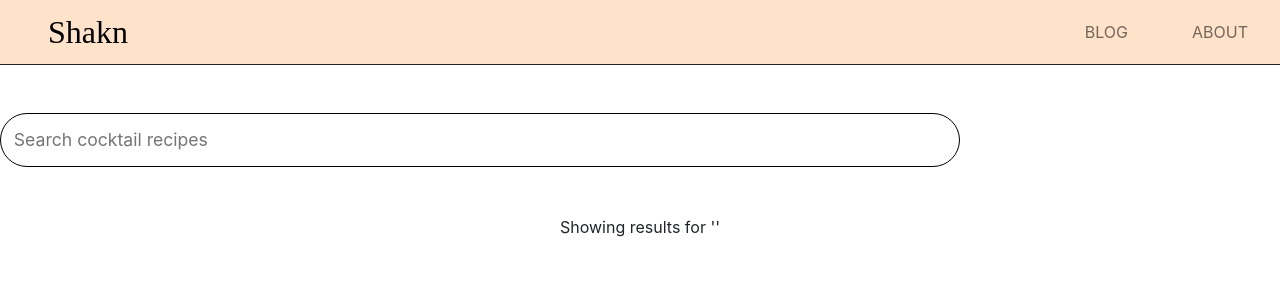
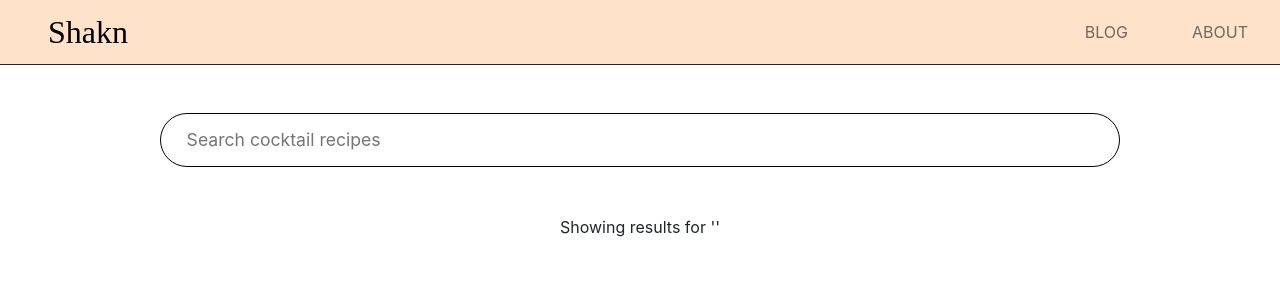
Before and after one commit to jazdmiller/shakn, a React (Create React App) app in the folder client/: page /results in a window 1280 px wide. Shown: the top 300 px of the page. Built offline with nearby package versions, Linux system fonts and the light colour scheme; the HTML template or start-up script is replaced by a standard one.

Commit message:
fixed responsive issue with search bar sizing/placement on home and results pages

```diff
--- a/client/src/App.css
+++ b/client/src/App.css
@@ -477,7 +477,7 @@ li{
   border: black solid 1px;
   border-radius: 50px;
   font-size: 1.1em;
-  padding:1%;
+  padding: 1% 2%;
 }
 
 /* ***************** BLOG PAGE *************************** */
--- a/client/src/components/SearchBar.js
+++ b/client/src/components/SearchBar.js
@@ -25,7 +25,7 @@ const handleSearchSubmit = async (e) => {
   }
 }
   return (
-    <div className='p-0 text-center text-md-start'>
+    <div className='p-0 '>
       <form onSubmit={handleSearchSubmit}>
         <input className= "search-input" type="text" placeholder='Search cocktail recipes' value={searchQuery} onChange={handleSearchChange}></input>
       </form>
--- a/client/src/pages/Home.js
+++ b/client/src/pages/Home.js
@@ -47,7 +47,9 @@ export default function Home() {
                             Sip, Savor, and<p className='p-0 m-0 discover-text'>Discover:</p>Your Mixology<br /> Adventure Awaits
                     </div>
                     <div className='row pt-5'>
+                      <div className='col-12 p-0 text-sm-center text-md-start'>
                       <SearchBar />
+                      </div>
                     </div>
                 </div>
                 <div className='order-md-last hero-img-col order-first col-sm-12 col-md-6 test-col'>
```
